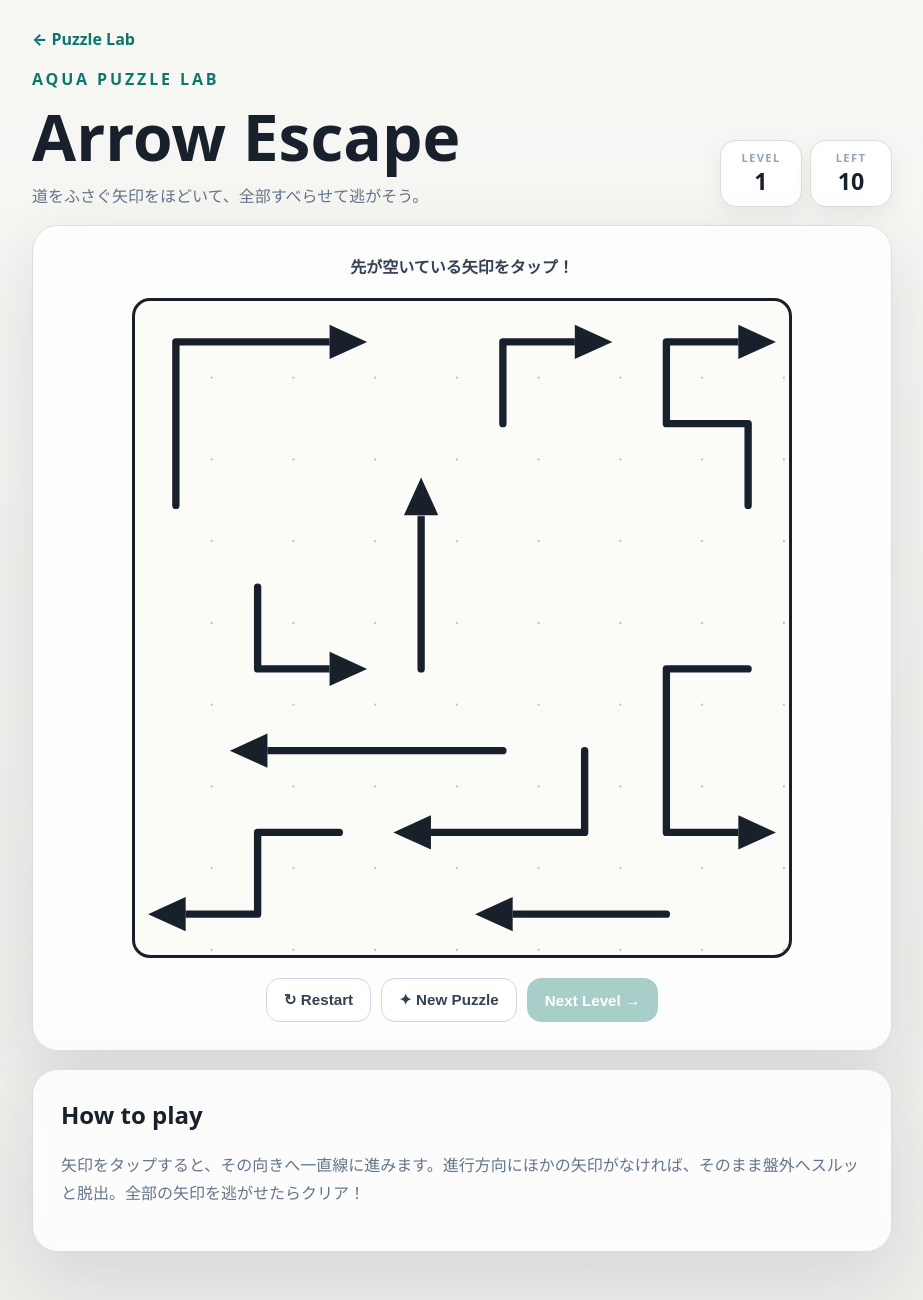
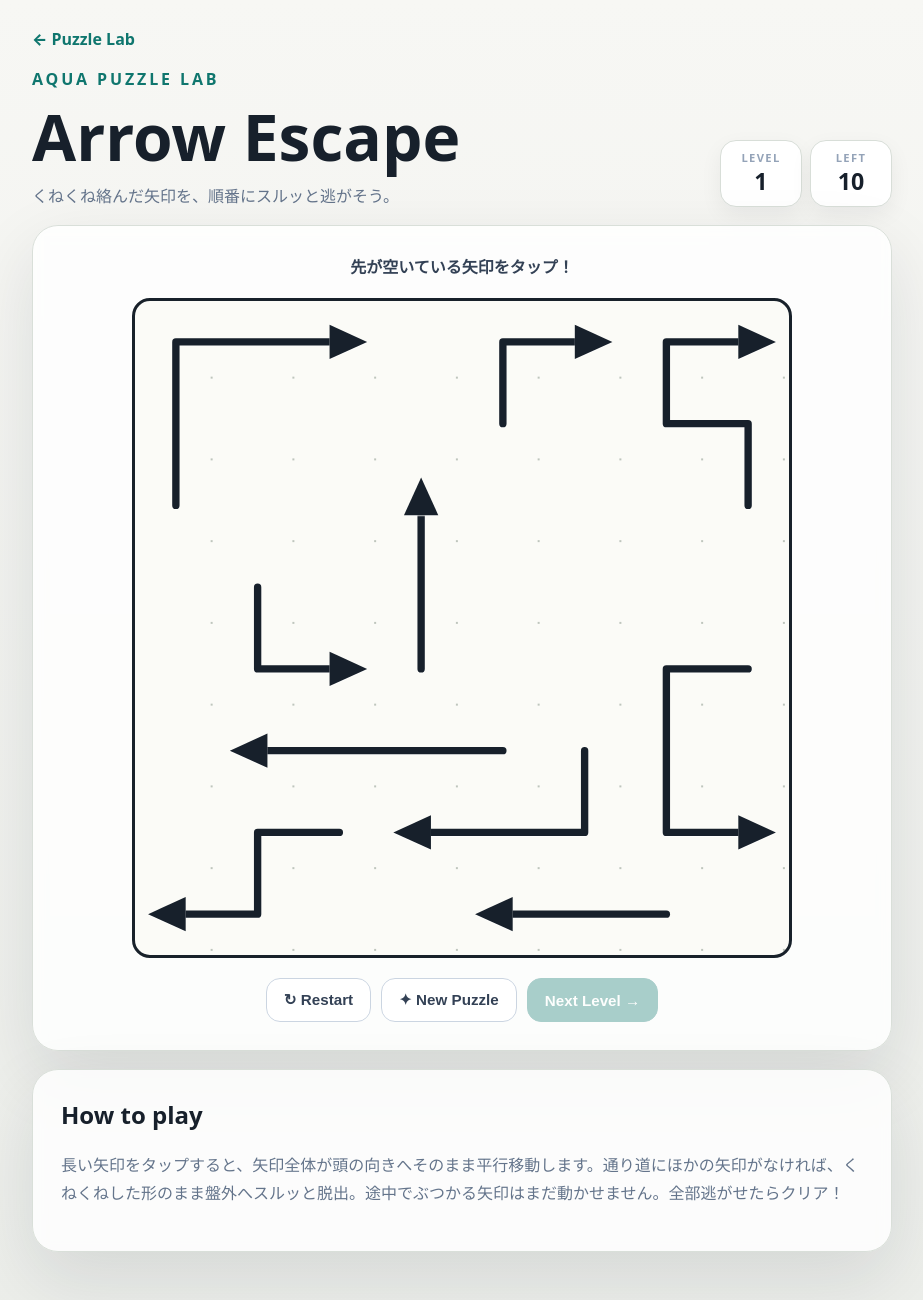
Before and after one commit to aqua2848/aqua-puzzle-lab, a plain HTML site: page arrow-escape.html in a window 1280 px wide. Shown: the whole page, without its empty margins (178-1101 px from the left). Drawn offline with Linux system fonts and the light colour scheme.

Commit message:
Update Arrow Escape instructions for snake arrows

```diff
--- a/arrow-escape.html
+++ b/arrow-escape.html
@@ -15,7 +15,7 @@
       <div>
         <p class="eyebrow">AQUA PUZZLE LAB</p>
         <h1>Arrow Escape</h1>
-        <p class="sub">道をふさぐ矢印をほどいて、全部すべらせて逃がそう。</p>
+        <p class="sub">くねくね絡んだ矢印を、順番にスルッと逃がそう。</p>
       </div>
       <div class="stats">
         <div><span>LEVEL</span><strong id="levelNumber">1</strong></div>
@@ -37,7 +37,7 @@
 
     <section class="help">
       <h2>How to play</h2>
-      <p>矢印をタップすると、その向きへ一直線に進みます。進行方向にほかの矢印がなければ、そのまま盤外へスルッと脱出。全部の矢印を逃がせたらクリア！</p>
+      <p>長い矢印をタップすると、矢印全体が頭の向きへそのまま平行移動します。通り道にほかの矢印がなければ、くねくねした形のまま盤外へスルッと脱出。途中でぶつかる矢印はまだ動かせません。全部逃がせたらクリア！</p>
     </section>
   </main>
 
```
